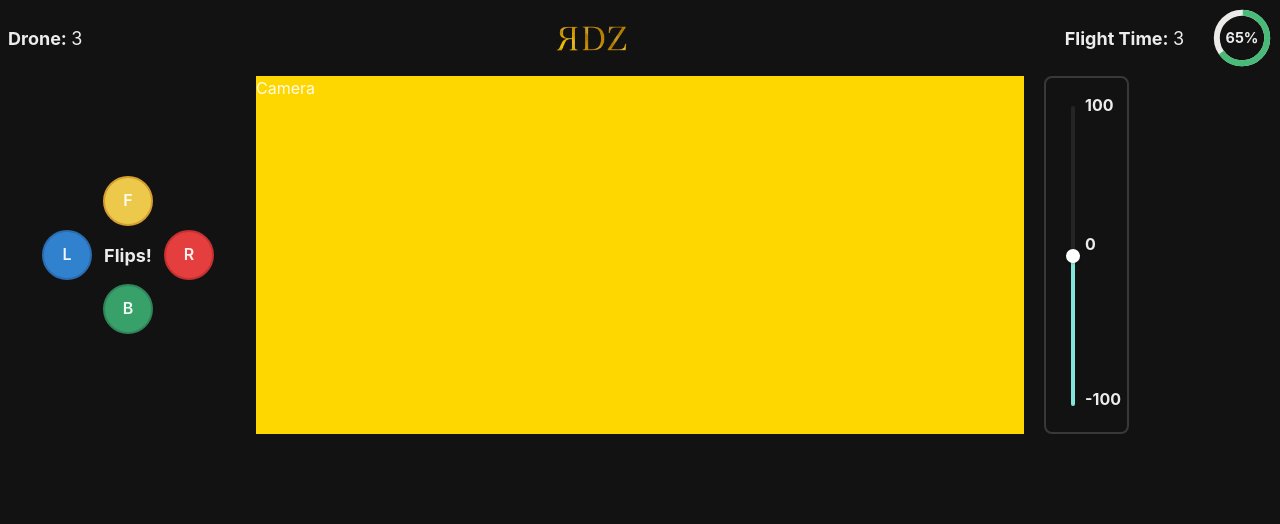
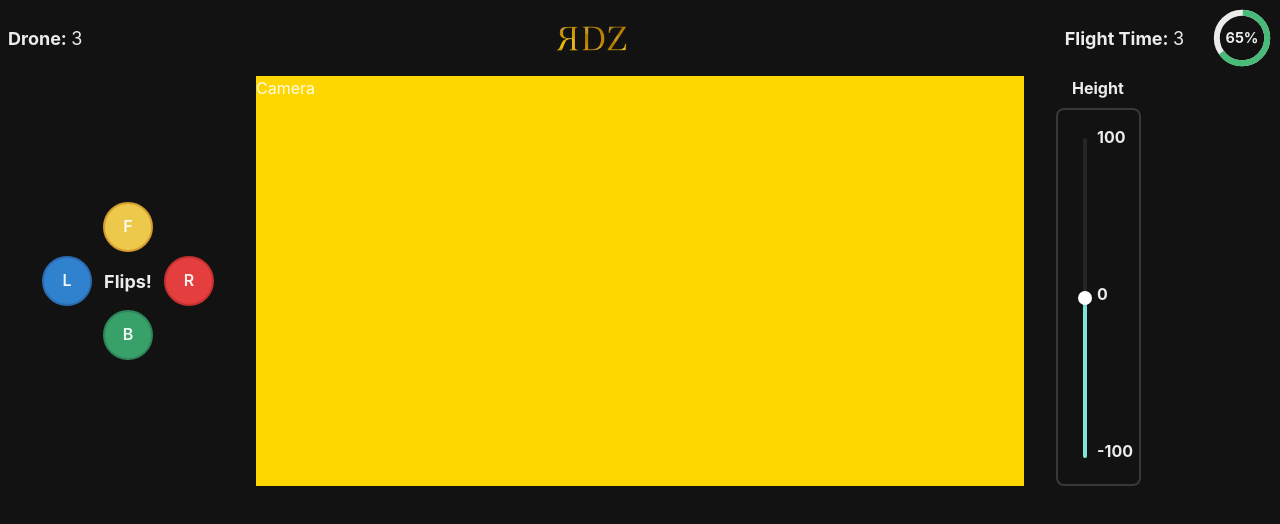
Before and after one commit to redayzarra/AutoPilot, a React (Vite) app in the folder frontend/: page / in a window 1280 px wide. Shown: the top 524 px of the page. Built offline with nearby package versions, Linux system fonts and the light colour scheme.

Commit message:
Fixing slider values and adding title

```diff
--- a/frontend/src/components/HeightSlider.tsx
+++ b/frontend/src/components/HeightSlider.tsx
@@ -6,6 +6,7 @@ import {
   SliderMark,
   Tooltip,
   Box,
+  Text,
 } from "@chakra-ui/react";
 import React from "react";
 
@@ -16,13 +17,17 @@ function HeightSlider() {
   const maxVal = 100;
 
   return (
+    <>
+      <Text marginLeft={12} marginBottom={2} fontWeight="bold">
+        Height
+      </Text>
       <Box
         width="85px"
         borderRadius="lg"
         border="2px"
         borderColor="whiteAlpha.300"
         p="20px"
-      marginLeft={5}
+        marginLeft={8}
       >
         <Slider
           id="slider"
@@ -34,13 +39,13 @@ function HeightSlider() {
           onMouseEnter={() => setShowTooltip(true)}
           onMouseLeave={() => setShowTooltip(false)}
           orientation="vertical"
-        height="300px"
+          height="320px"
           marginTop={2}
         >
           <SliderMark value={minVal - 3} ml="12px" fontWeight="bold">
             {minVal}
           </SliderMark>
-        <SliderMark value={0} ml="12px" fontWeight="bold">
+          <SliderMark value={-5} ml="12px" fontWeight="bold">
             0
           </SliderMark>
           <SliderMark value={maxVal - 7} ml="12px" fontWeight="bold">
@@ -61,6 +66,7 @@ function HeightSlider() {
           </Tooltip>
         </Slider>
       </Box>
+    </>
   );
 }
 
```
Lines whose indentation alone changed are shown as unchanged.
